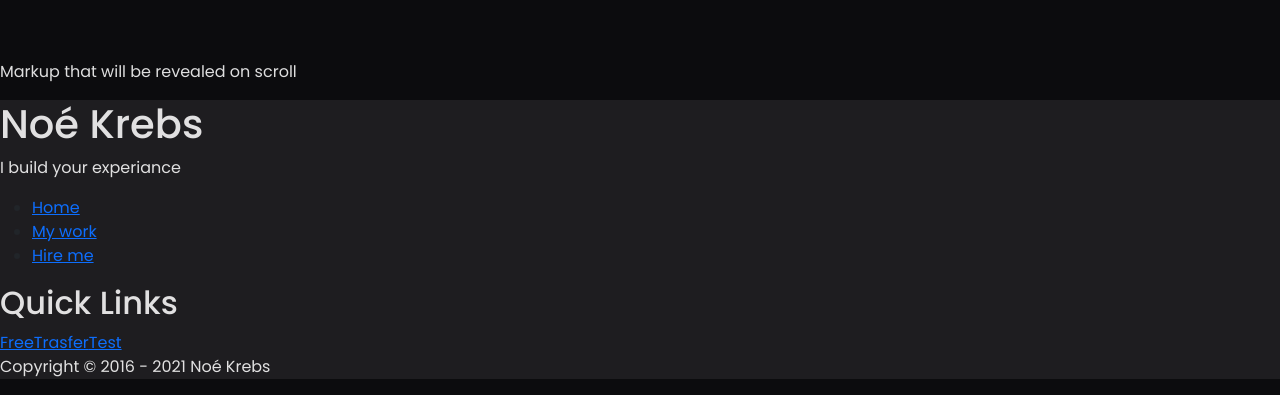
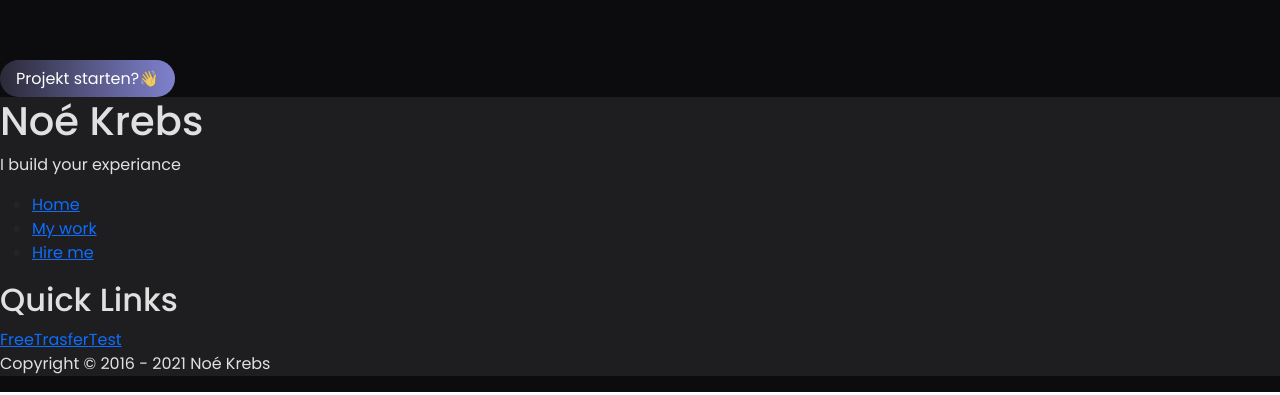
Before and after one commit to Sumis34/Home-Page, a React (Create React App) app: page / in a window 1280 px wide. Shown: the part 4566-4961 px from the top of the page. Built offline with nearby package versions, Linux system fonts and the light colour scheme.

Commit message:
navbar not directly in app component

```diff
--- a/src/App.js
+++ b/src/App.js
@@ -1,13 +1,11 @@
 import './App.scss';
 import React, { useEffect } from 'react';
-import Navbar from './components/Navbar/Navbar'
 import Router from './components/Router/Router'
 import favBright from './assets/images/nk-logo_bright.png'
 import favDark from './assets/images/nk-logo_dark.png'
 
 
 function App() {
-
   useEffect(() => {
     const faviconUpdate = async () => {
       //grab favicon element by ID
@@ -26,10 +24,8 @@ function App() {
 
     faviconUpdate();
   });
-
   return (
     <div className="App">
-      <Navbar />
       <Router />
     </div>
   );
--- a/src/App.scss
+++ b/src/App.scss
@@ -56,7 +56,7 @@ button.primary {
 @keyframes fadeInUp {
     0% {
         opacity: 0;
-        transform: translateY(10%)
+        transform: translateY(3em)
     }
     100% {
         opacity: 1;
--- /dev/null
+++ b/src/components/ContactMenu/ContactMenu.js
@@ -0,0 +1,31 @@
+import React, { useState } from 'react'
+import { useHistory } from 'react-router-dom';
+import './ContactMenu.scss';
+
+export function ContactButton(props) {
+    return (
+        <button className="primary" id="contact-btn" onClick={props.onClick}>
+            Projekt starten?👋
+        </button>
+    )
+}
+
+export default function ContactMenu() {
+    const [isOpen, setOpen] = useState(false);
+    const history = useHistory();
+
+    const handleToggle = () => {
+        setOpen(!isOpen);
+
+        setTimeout(function () {
+            history.push("/contact-form");
+        }, 1000);
+    };
+
+    return (
+        <div>
+            <ContactButton onClick={handleToggle} />
+            <circle className={`transition-circle ${isOpen ? "open" : ""}`}></circle>
+        </div>
+    )
+}
--- /dev/null
+++ b/src/components/ContactMenu/ContactMenu.scss
@@ -0,0 +1,24 @@
+@import "../../colors.scss";
+.transition-circle {
+    z-index: 10000;
+    background-color: $primary;
+    position: fixed;
+    bottom: 0;
+    right: 0;
+    border-radius: 50%;
+    transform: translateX(50%) translateY(50%);
+    transition: .7s;
+    height: 0;
+    width: 0;
+    // height: 0;
+    // width: 0;
+    &.open {
+        height: 300%;
+        width: 300%;
+    }
+}
+
+#contact-btn {
+    position: relative;
+    z-index: 100;
+}
--- a/src/components/Header/Header.js
+++ b/src/components/Header/Header.js
@@ -1,6 +1,6 @@
 import React from 'react'
 import './header.scss';
-import { HashLink as Link}  from "react-router-hash-link";
+import { HashLink as Link } from "react-router-hash-link";
 // import blob from '../../assets/images/blob.png'
 import bg from '../../assets/videos/FebruarWeb-1.m4v'
 export default function Header() {
--- a/src/components/Router/Router.js
+++ b/src/components/Router/Router.js
@@ -8,7 +8,7 @@ import img from '../../assets/images/engadin.png'
 export default function Router() {
     return (
         <Switch>
-            <Route path="/about">
+            <Route path="/contact-form">
                 <h1>About</h1>
             </Route>
             <Route path="/users">
--- a/src/pages/Home/Home.js
+++ b/src/pages/Home/Home.js
@@ -5,7 +5,8 @@ import Footer from '../../components/Footer/Footer.js';
 import Work from './sections/work'
 import Contact from './sections/contact'
 import Philosophie from './sections/philosophie'
-import Reveal from 'react-reveal/Reveal'
+import ContactMenu from '../../components/ContactMenu/ContactMenu'
+import Navbar from '../../components/Navbar/Navbar'
 // import Waves from '../../assets/design-elements/waves-5.svg';
 // import bg from '../../assets/videos/FebruarWeb-1.m4v'
 //import Discord from '../../components/Discord/Discord.js'
@@ -14,15 +15,14 @@ import Reveal from 'react-reveal/Reveal'
 export default function Home() {
     return (
         <>
+            <Navbar />
             <Header />
             {/* <img src={Waves} alt="Waves" /> */}
             <Work />
             <Philosophie />
             <Contact />
             <div className="home" id="home"></div>
-            <Reveal effect="fadeInUp">
-                <p>Markup that will be revealed on scroll</p>
-            </Reveal>
+            <ContactMenu />
             <Footer />
         </>
     )
```
Lines whose indentation alone changed are shown as unchanged.
